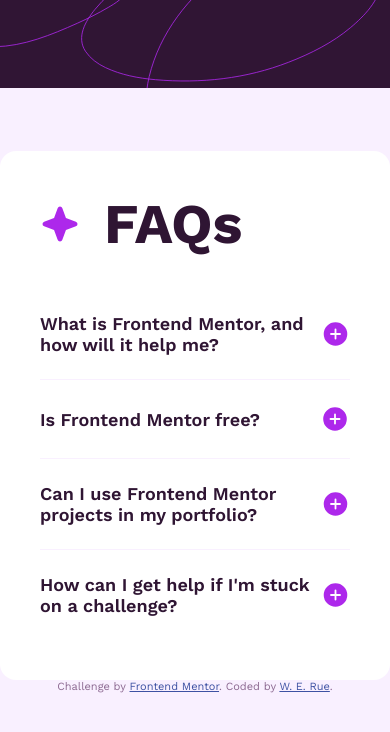
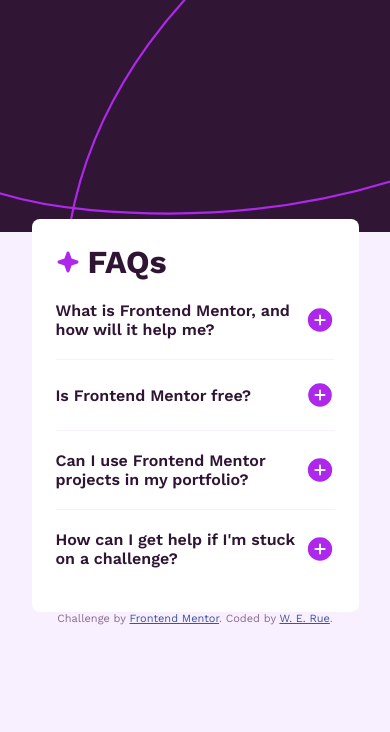
Before and after one commit to werue/faq-accordion, a plain HTML site: page index.html in a window 390 px wide. Drawn offline with nearby package versions, Linux system fonts and the light colour scheme.

Commit message:
-Added media query for mobile devices -Added hover and active states for question class

```diff
--- a/styles.css
+++ b/styles.css
@@ -1,6 +1,7 @@
 :root{
     --white: hsl(0, 0%, 100%);
     --light-pink: hsl(275, 100%, 97%);
+    --pink:hsl(281, 83%, 54%);
     --gray-purple: hsl(292, 16%, 49%);
     --dark-purple: hsl(292, 42%, 14%);
 }
@@ -11,7 +12,7 @@ body, h1, h2, p{
 
 body{
     height:100vh;
-    background: var(--light-pink) top/102% url(assets/images/background-pattern-desktop.svg) no-repeat;
+    background: var(--light-pink) top/1440px url(assets/images/background-pattern-desktop.svg) repeat-x;
 
     font-family: "Work Sans", sans-serif;
     font-optical-sizing: auto;
@@ -29,7 +30,6 @@ body{
 .font-semibold {
     font-weight: 600;
     font-size:1.125rem;
-    color:var(--dark-purple);
 }
 
 .font-bold {
@@ -54,6 +54,7 @@ body{
 }
 
 .header__star{
+    width:40px;
     margin-right:1.5rem;
 }
 
@@ -67,6 +68,16 @@ body{
     display:flex;
     justify-content:space-between;
     align-items:center;
+
+    color:var(--dark-purple);
+}
+
+.question:hover{
+    cursor:pointer;
+}
+
+.question:active{
+    color: var(--pink);
 }
 
 .question:nth-of-type(n+2){
@@ -85,29 +96,49 @@ body{
 
 }
 
-
-
-
-
-
-
-
-
-
-
-
-
-
-
-
-
-
-
-
-
-
 .attribution {
     font-size: 11px;
     text-align: center;
 }
 .attribution a { color: hsl(228, 45%, 44%); }
+
+@media(max-width:500px){
+
+    body{
+        background-size: 1044px;
+    }
+
+    .font-semibold{
+        font-size:1rem;
+    }
+
+    .font-bold{
+        font-size:2rem;
+    }
+
+    .main{
+        max-width:327px;
+        padding:1.5rem;
+
+        border-radius:0.5rem;
+    }
+
+    .header{
+        margin-bottom:0;
+    }
+
+    .header__star{
+        width:24px;
+        margin-right:0.5rem;
+    }
+
+    .question{
+        padding: 1.25rem 0;
+    }
+
+    .answer{
+        margin:0 0 1.25rem 0;
+        font-size:0.875rem;
+
+    }
+}
```
